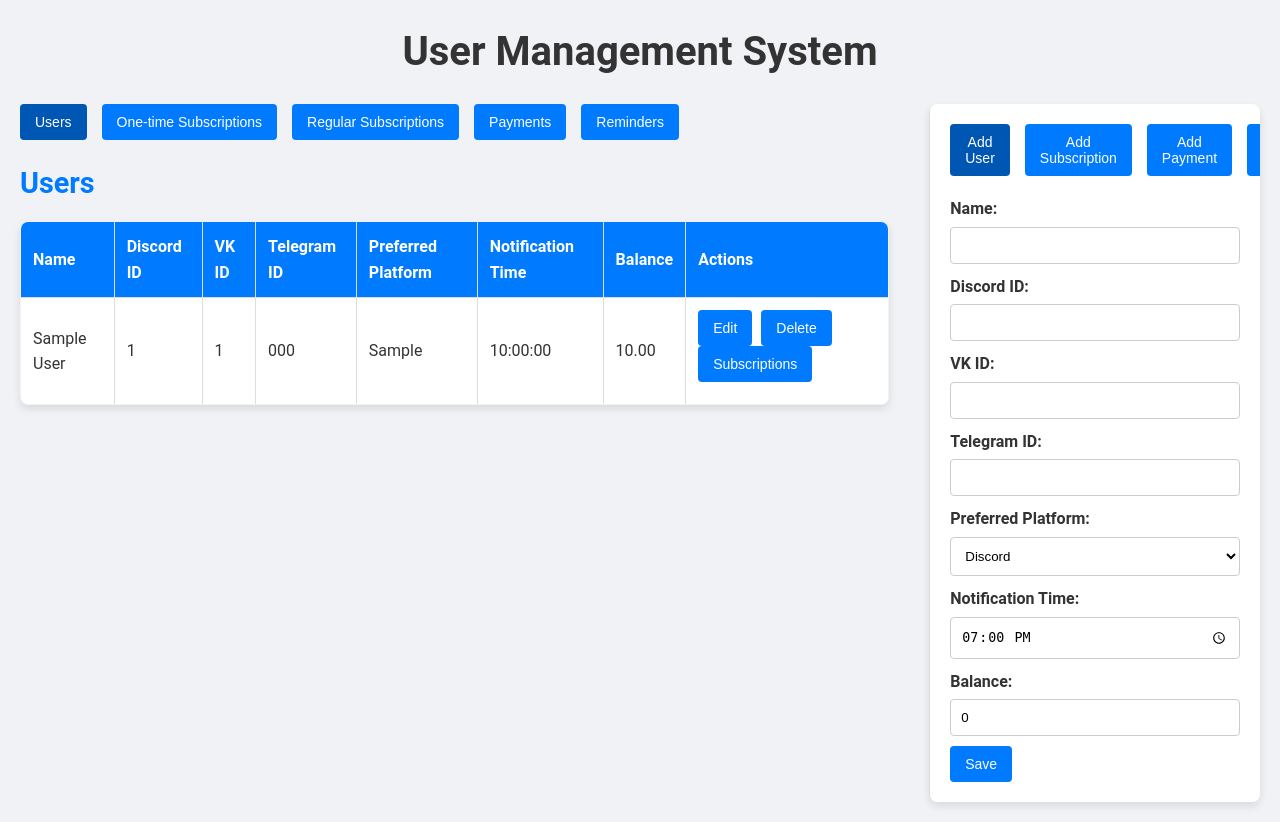
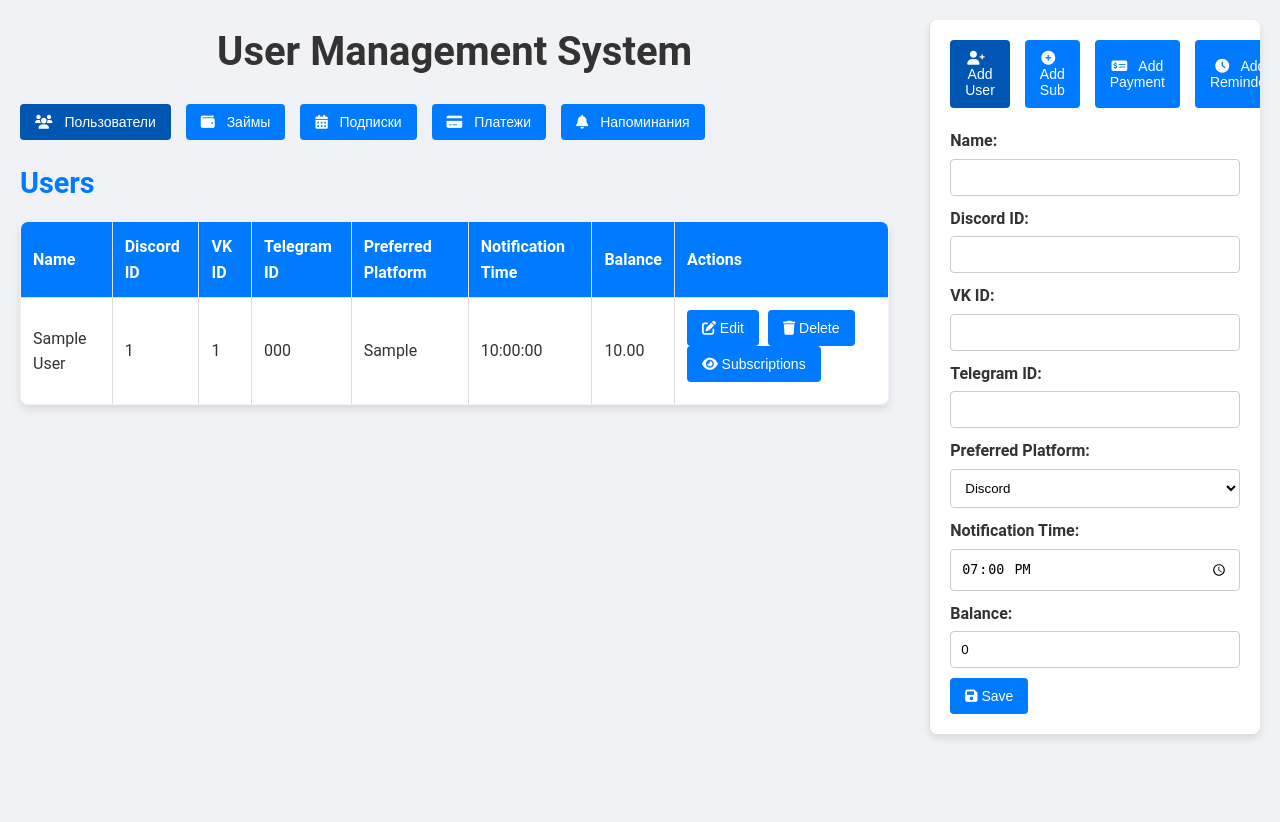
Before and after one commit to ckeiituk/Collector, a Flask app: page / in a window 1280 px wide. After the commit the page ends 738 px from the top, so only its background shows below. Run offline with Flask 3, Linux system fonts and the light colour scheme; tables that the repository leaves empty hold one stand-in row (values such as "Sample post"); some libraries are stand-ins or nearby versions.

Commit message:
- Добавлены иконки для кнопок - Изменена функция loadEditForm для динамического обновления заголовка формы редактирования - Обновлена функция openAttachUserForm для динамического отображения имени подписки в заголовке формы - Добавлено поле редактирования комментария в форму редактирования платежа - Форматирование даты и времени для поля created_at без микросекунд - Обновлены HTML-шаблоны для форм редактирования и прикрепления с динамическими заголовками и полем комментария

```diff
--- a/app/routes/subscription_routes.py
+++ b/app/routes/subscription_routes.py
@@ -32,10 +32,12 @@ def toggle_subscription_pause():
 
 
 
+@subscription_bp.route('/subscriptions')
 def subscription_list():
     one_time_subscriptions = Subscription.query.filter_by(period='one-time').all()
     regular_subscriptions = Subscription.query.filter(Subscription.period != 'one-time').all()
-    return render_template('partials/subscriptions.html', one_time_subscriptions=one_time_subscriptions, regular_subscriptions=regular_subscriptions)
+    # Передаем данные в 'index.html' и используем соответствующие частичные шаблоны для отображения данных
+    return render_template('index.html', one_time_subscriptions=one_time_subscriptions, regular_subscriptions=regular_subscriptions)
 @subscription_bp.route('/add_subscription', methods=['POST'])
 def add_subscription():
     data = request.get_json()
--- a/app/static/styles.css
+++ b/app/static/styles.css
@@ -276,3 +276,7 @@ details ul li {
         box-shadow: none;
     }
 }
+
+.button i, .sidebar-tab-button i, .tab-button i {
+    margin-right: 8px;
+}
--- a/app/templates/forms/add_payment.html
+++ b/app/templates/forms/add_payment.html
@@ -13,5 +13,5 @@
         <option value="paid">Paid</option>
     </select>
 
-    <button type="button" onclick="createPayment()">Add Payment</button>
+    <button type="button" onclick="createPayment()"><i class="fas fa-save"></i> Add Payment</button>
 </form>
--- a/app/templates/forms/add_reminder.html
+++ b/app/templates/forms/add_reminder.html
@@ -16,5 +16,5 @@
     <option value="sent">Sent</option>
   </select>
 
-  <button type="submit">Add Reminder</button>
+  <button type="submit"><i class="fas fa-save"></i> Add Reminder</button>
 </form>
--- a/app/templates/forms/add_subscription.html
+++ b/app/templates/forms/add_subscription.html
@@ -19,5 +19,5 @@
     <option value="one-time">One-time</option>
   </select>
 
-  <button type="button" onclick="addSubscription()">Add Subscription</button>
+  <button type="button" onclick="addSubscription()"><i class="fas fa-save"></i> Add Subscription</button>
 </form>
--- a/app/templates/forms/add_user.html
+++ b/app/templates/forms/add_user.html
@@ -1,6 +1,5 @@
-<!-- app/templates/forms/add_user.html -->
 <form id="addUserForm">
   <input type="hidden" name="csrf_token" value="{{ csrf_token }}">
   {% include 'forms/user_form.html' %}
-  <button type="button" onclick="addUser()">Save</button>
+  <button type="button" onclick="addUser()"><i class="fas fa-save"></i> Save</button>
 </form>
--- a/app/templates/forms/attach_user_to_subscription.html
+++ b/app/templates/forms/attach_user_to_subscription.html
@@ -1,4 +1,5 @@
-<!-- app/templates/forms/attach_user_to_subscription.html -->
+<div>
+    <h3 id="formHeader">{{ subscription.name }}</h3>
     <form id="attachUserForm">
         <input type="hidden" name="csrf_token" value="{{ csrf_token }}">
         <input type="hidden" name="subscription_id" value="{{ subscription.id }}">
@@ -18,5 +19,6 @@
         <label for="is_paused">Is Paused:</label>
         <input type="checkbox" id="is_paused" name="is_paused">
 
-    <button type="button" onclick="attachUserToSubscription('attachUserForm')">Attach User to Subscription</button>
+        <button type="button" onclick="attachUserToSubscription('attachUserForm')"><i class="fas fa-save"></i> Attach</button>
     </form>
+</div>
--- a/app/templates/forms/edit_reminder.html
+++ b/app/templates/forms/edit_reminder.html
@@ -1,4 +1,6 @@
 <!-- app/templates/forms/edit_reminder.html -->
+<div>
+    <h2 id="formHeader">{{ reminder.user.name }} / {{ reminder.id }}</h2>
     <form method="post" action="{{ url_for('reminder_bp.update_reminder', reminder_id=reminder.id) }}" class="form-container">
         <input type="hidden" name="csrf_token" value="{{ csrf_token }}">
         <label for="reminder_date">Reminder Date:</label>
@@ -12,3 +14,4 @@
 
         <button type="submit">Save</button>
     </form>
+</div>
--- a/app/templates/forms/edit_subscription.html
+++ b/app/templates/forms/edit_subscription.html
@@ -1,4 +1,5 @@
-<!-- app/templates/forms/edit_subscription.html -->
+<div>
+    <h2 id="formHeader">{{ subscription.name }}</h2>
     <form id="editSubscriptionForm">
         <input type="hidden" name="csrf_token" value="{{ csrf_token }}">
         <label for="name">Name:</label>
@@ -20,5 +21,6 @@
             <option value="one-time" {% if subscription.period == 'one-time' %}selected{% endif %}>One-time</option>
         </select>
 
-    <button type="submit">Save</button>
+        <button type="submit"><i class="fas fa-save"></i> Save</button>
     </form>
+</div>
--- a/app/templates/forms/edit_user.html
+++ b/app/templates/forms/edit_user.html
@@ -1,4 +1,5 @@
-<!-- app/templates/forms/edit_user.html -->
+<div>
+    <h2 id="formHeader">{{ user.name }}</h2>
     <form id="editUserForm">
         <input type="hidden" name="csrf_token" value="{{ csrf_token }}">
         <label for="name">Name:</label>
@@ -26,5 +27,6 @@
         <label for="balance">Balance:</label>
         <input type="number" id="balance" name="balance" value="{{ user.balance }}" step="0.01" required>
 
-    <button type="submit">Save</button>
+        <button type="submit"><i class="fas fa-save"></i> Save</button>
     </form>
+</div>
--- a/app/templates/index.html
+++ b/app/templates/index.html
@@ -5,6 +5,7 @@
   <meta name="viewport" content="width=device-width, initial-scale=1.0">
   <title>User Management System</title>
   <link rel="stylesheet" href="{{ url_for('static', filename='styles.css') }}">
+  <link rel="stylesheet" href="https://cdnjs.cloudflare.com/ajax/libs/font-awesome/6.0.0-beta3/css/all.min.css">
   <script src="{{ url_for('static', filename='scripts.js') }}"></script>
   <meta name="csrf-token" content="{{ csrf_token }}">
 </head>
@@ -19,16 +20,15 @@
 {% endif %}
 {% endwith %}
 
-<h1 class="centered">User Management System</h1>
-
 <div class="container">
   <div class="main-content">
+    <h1 class="centered">User Management System</h1>
     <div class="tab-buttons">
-      <button class="tab-button active" onclick="openTab(event, 'users')">Users</button>
-      <button class="tab-button" onclick="openTab(event, 'one_time_subscriptions')">One-time Subscriptions</button>
-      <button class="tab-button" onclick="openTab(event, 'regular_subscriptions')">Regular Subscriptions</button>
-      <button class="tab-button" onclick="openTab(event, 'payments')">Payments</button>
-      <button class="tab-button" onclick="openTab(event, 'reminders')">Reminders</button>
+      <button class="tab-button active" onclick="openTab(event, 'users')"><i class="fas fa-users"></i> Пользователи</button>
+      <button class="tab-button" onclick="openTab(event, 'one_time_subscriptions')"><i class="fas fa-wallet"></i> Займы</button>
+      <button class="tab-button" onclick="openTab(event, 'regular_subscriptions')"><i class="fas fa-calendar-alt"></i> Подписки</button>
+      <button class="tab-button" onclick="openTab(event, 'payments')"><i class="fas fa-credit-card"></i> Платежи</button>
+      <button class="tab-button" onclick="openTab(event, 'reminders')"><i class="fas fa-bell"></i> Напоминания</button>
     </div>
 
     <div id="users" class="tab-content">
@@ -51,10 +51,10 @@
   <div class="sidebar">
 
     <div class="sidebar-tab-buttons">
-      <button class="sidebar-tab-button active" onclick="openSidebarTab(event, 'add_user')">Add User</button>
-      <button class="sidebar-tab-button" onclick="openSidebarTab(event, 'add_subscription')">Add Subscription</button>
-      <button class="sidebar-tab-button" onclick="openSidebarTab(event, 'add_payment')">Add Payment</button>
-      <button class="sidebar-tab-button" onclick="openSidebarTab(event, 'add_reminder')">Add Reminder</button>
+      <button class="sidebar-tab-button active" onclick="openSidebarTab(event, 'add_user')"><i class="fas fa-user-plus"></i> Add User</button>
+      <button class="sidebar-tab-button" onclick="openSidebarTab(event, 'add_subscription')"><i class="fas fa-plus-circle"></i> Add Sub</button>
+      <button class="sidebar-tab-button" onclick="openSidebarTab(event, 'add_payment')"><i class="fas fa-money-check-alt"></i> Add Payment</button>
+      <button class="sidebar-tab-button" onclick="openSidebarTab(event, 'add_reminder')"><i class="fas fa-clock"></i> Add Reminder</button>
     </div>
     <div id="add_user" class="sidebar-tab-content">
       {% include 'forms/add_user.html' %}
@@ -72,6 +72,7 @@
     <div id="edit_user" class="sidebar-tab-content" style="display:none;"></div>
     <div id="attach_user_to_subscription" class="sidebar-tab-content" style="display:none;"></div>
   </div>
+</div>
 
 </body>
 </html>
--- a/app/templates/partials/one_time_subscriptions.html
+++ b/app/templates/partials/one_time_subscriptions.html
@@ -20,24 +20,24 @@
     <td>{{ subscription.monthly_amount }} RUB</td>
     <td>{{ subscription.period }}</td>
     <td>
-      <button type="button" onclick="loadEditForm('subscription', '{{ subscription.id }}')">Edit</button>
+      <button type="button" onclick="loadEditForm('subscription', '{{ subscription.id }}')"><i class="fas fa-edit"></i> Edit</button>
       <button type="button" onclick="toggleSubscriptionPause({{ subscription.id }})">
-        {{ 'Pause' if not subscription.is_paused else 'Resume' }}
+        <i class="fas fa-pause"></i> {{ 'Pause' if not subscription.is_paused else 'Resume' }}
       </button>
-      <button type="button" onclick="deleteSubscription({{ subscription.id }})">Delete</button>
-      <button type="button" onclick="openAttachUserForm('subscription', '{{ subscription.id }}')">Attach</button>
-      <button class="toggle-button" onclick="toggleDetails('details-users-{{ subscription.id }}')">Users</button>
+      <button type="button" onclick="deleteSubscription({{ subscription.id }})"><i class="fas fa-trash"></i> Delete</button>
+      <button type="button" onclick="openAttachUserForm('subscription', '{{ subscription.id }}')"><i class="fas fa-user-plus"></i> Attach</button>
+      <button class="toggle-button" onclick="toggleDetails('details-users-{{ subscription.id }}')"><i class="fas fa-users"></i> Users</button>
     </td>
   </tr>
   <tr>
     <td colspan="6">
       <details id="details-users-{{ subscription.id }}" class="table-details">
-        <summary>Users:</summary>
+        <summary><i class="fas fa-users"></i> Users:</summary>
         <ul>
           {% for user_subscription in subscription.user_subscriptions %}
           <li>
             {{ user_subscription.user.name }} - {{ user_subscription.amount }} RUB
-            <button type="button" onclick="detachUserFromSubscription({{ user_subscription.id }}, {{ subscription.id }})">Detach</button>
+            <button type="button" onclick="detachUserFromSubscription({{ user_subscription.id }}, {{ subscription.id }})"><i class="fas fa-unlink"></i> Detach</button>
           </li>
           {% endfor %}
         </ul>
@@ -71,24 +71,24 @@
     <td>{{ subscription.monthly_amount }} RUB</td>
     <td>{{ subscription.period }}</td>
     <td>
-      <button type="button" onclick="loadEditForm('subscription', '{{ subscription.id }}')">Edit</button>
+      <button type="button" onclick="loadEditForm('subscription', '{{ subscription.id }}')"><i class="fas fa-edit"></i> Edit</button>
       <button type="button" onclick="toggleSubscriptionPause({{ subscription.id }})">
-        {{ 'Pause' if not subscription.is_paused else 'Resume' }}
+        <i class="fas fa-pause"></i> {{ 'Pause' if not subscription.is_paused else 'Resume' }}
       </button>
-      <button type="button" onclick="deleteSubscription({{ subscription.id }})">Delete</button>
-      <button type="button" onclick="openAttachUserForm('subscription', '{{ subscription.id }}')">Attach</button>
-      <button class="toggle-button" onclick="toggleDetails('details-users-{{ subscription.id }}')">Users</button>
+      <button type="button" onclick="deleteSubscription({{ subscription.id }})"><i class="fas fa-trash"></i> Delete</button>
+      <button type="button" onclick="openAttachUserForm('subscription', '{{ subscription.id }}')"><i class="fas fa-user-plus"></i> Attach</button>
+      <button class="toggle-button" onclick="toggleDetails('details-users-{{ subscription.id }}')"><i class="fas fa-users"></i> Users</button>
     </td>
   </tr>
   <tr>
     <td colspan="6">
       <details id="details-users-{{ subscription.id }}" class="table-details">
-        <summary>Users:</summary>
+        <summary><i class="fas fa-users"></i> Users:</summary>
         <ul>
           {% for user_subscription in subscription.user_subscriptions %}
           <li>
             {{ user_subscription.user.name }} - {{ user_subscription.amount }} RUB
-            <button type="button" onclick="detachUserFromSubscription({{ user_subscription.id }}, {{ subscription.id }})">Detach</button>
+            <button type="button" onclick="detachUserFromSubscription({{ user_subscription.id }}, {{ subscription.id }})"><i class="fas fa-unlink"></i> Detach</button>
           </li>
           {% endfor %}
         </ul>
--- a/app/templates/partials/payments.html
+++ b/app/templates/partials/payments.html
@@ -21,13 +21,13 @@
     <td>{{ payment.comment | safe }}</td>
     <td>{{ payment.status }}</td>
     <td>
-      <button type="button" onclick="loadEditForm('payment', '{{ payment.id }}')">Edit</button>
-      <button type="button" onclick="deletePayment({{ payment.id }})">Delete</button>
+      <button type="button" onclick="loadEditForm('payment', '{{ payment.id }}')"><i class="fas fa-edit"></i> Edit</button>
+      <button type="button" onclick="deletePayment({{ payment.id }})"><i class="fas fa-trash"></i> Delete</button>
       <button type="button" onclick="updatePaymentStatus({{ payment.id }})">
-        {{ 'Mark as Paid' if payment.status == 'pending' else 'Mark as Pending' }}
+        <i class="fas fa-check"></i> {{ 'Mark as Paid' if payment.status == 'pending' else 'Mark as Pending' }}
       </button>
       {% if payment.status == 'pending' %}
-      <button type="button" onclick="createReminder({{ payment.id }})">Create Reminder</button>
+      <button type="button" onclick="createReminder({{ payment.id }})"><i class="fas fa-bell"></i> Create Reminder</button>
       {% endif %}
     </td>
   </tr>
--- a/app/templates/partials/regular_subscriptions.html
+++ b/app/templates/partials/regular_subscriptions.html
@@ -19,24 +19,24 @@
     <td>{{ subscription.monthly_amount }} RUB</td>
     <td>{{ subscription.period }}</td>
     <td>
-      <button type="button" onclick="loadEditForm('subscription', '{{ subscription.id }}')">Edit</button>
+      <button type="button" onclick="loadEditForm('subscription', '{{ subscription.id }}')"><i class="fas fa-edit"></i> Edit</button>
       <button type="button" onclick="toggleSubscriptionPause('{{ subscription.id }}')">
-        {{ 'Pause' if not subscription.is_paused else 'Resume' }}
+        <i class="fas fa-pause"></i> {{ 'Pause' if not subscription.is_paused else 'Resume' }}
       </button>
-      <button type="button" onclick="deleteSubscription({{ subscription.id }})">Delete</button>
-      <button type="button" onclick="openAttachUserForm('subscription', '{{ subscription.id }}')">Attach</button>
-      <button class="toggle-button" onclick="toggleDetails('details-users-{{ subscription.id }}')">Users</button>
+      <button type="button" onclick="deleteSubscription({{ subscription.id }})"><i class="fas fa-trash"></i> Delete</button>
+      <button type="button" onclick="openAttachUserForm('subscription', '{{ subscription.id }}')"><i class="fas fa-user-plus"></i> Attach</button>
+      <button class="toggle-button" onclick="toggleDetails('details-users-{{ subscription.id }}')"><i class="fas fa-users"></i> Users</button>
     </td>
   </tr>
   <tr>
     <td colspan="6">
       <details id="details-users-{{ subscription.id }}" class="table-details">
-        <summary>Users:</summary>
+        <summary><i class="fas fa-users"></i> Users:</summary>
         <ul>
           {% for user_subscription in subscription.user_subscriptions %}
           <li>
             {{ user_subscription.user.name }} - {{ user_subscription.amount }} RUB
-            <button type="button" onclick="detachUserFromSubscription({{ user_subscription.id }}, {{ subscription.id }})">Detach</button>
+            <button type="button" onclick="detachUserFromSubscription({{ user_subscription.id }}, {{ subscription.id }})"><i class="fas fa-unlink"></i> Detach</button>
           </li>
           {% endfor %}
         </ul>
--- a/app/templates/partials/reminders.html
+++ b/app/templates/partials/reminders.html
@@ -15,8 +15,8 @@
         <td>{{ reminder.reminder_date }}</td>
         <td>{{ reminder.status }}</td>
         <td>
-            <button type="button" onclick="loadEditForm('reminder', '{{ reminder.id }}')">Edit</button>
-            <button type="button" onclick="deleteReminder({{ reminder.id }})">Delete</button>
+            <button type="button" onclick="loadEditForm('reminder', '{{ reminder.id }}')"><i class="fas fa-edit"></i> Edit</button>
+            <button type="button" onclick="deleteReminder({{ reminder.id }})"><i class="fas fa-trash"></i> Delete</button>
         </td>
     </tr>
     {% endfor %}
--- a/app/templates/partials/users.html
+++ b/app/templates/partials/users.html
@@ -23,14 +23,14 @@
         <td>{{ user.notification_time }}</td>
         <td>{{ user.balance }}</td>
         <td>
-            <button type="button" onclick="loadEditForm('user', '{{ user.id }}')">Edit</button>
+            <button type="button" onclick="loadEditForm('user', '{{ user.id }}')"><i class="fas fa-edit"></i> Edit</button>
             <form method="post" action="{{ url_for('user_bp.delete_user', user_id=user.id) }}" style="display:inline;">
                 <input type="hidden" name="csrf_token" value="{{ csrf_token }}">
-                <button type="submit">Delete</button>
+                <button type="submit"><i class="fas fa-trash"></i> Delete</button>
             </form>
-            <button class="toggle-button" onclick="toggleDetails('details-subscriptions-{{ user.id }}')">Subscriptions</button>
+            <button class="toggle-button" onclick="toggleDetails('details-subscriptions-{{ user.id }}')"><i class="fas fa-eye"></i> Subscriptions</button>
             <details id="details-subscriptions-{{ user.id }}" class="table-details">
-                <summary>Subscriptions</summary>
+                <summary><i class="fas fa-list"></i> Subscriptions</summary>
                 <ul>
                     {% for user_subscription in user.subscriptions %}
                     {% if not (user_subscription.subscription.is_paused and user_subscription.subscription.period == 'one-time') %}
@@ -40,16 +40,15 @@
                             <input type="hidden" name="csrf_token" value="{{ csrf_token }}">
                             <input type="number" name="amount" value="{{ user_subscription.amount }}" step="0.01" required> RUB
                             <input type="checkbox" name="is_manual" {% if user_subscription.is_manual %}checked{% endif %}> Manual
-                            <button type="submit">Update</button>
+                            <button type="submit"><i class="fas fa-save"></i> Update</button>
                         </form>
-                        <button type="button" onclick="detachUserFromSubscription({{ user_subscription.id }}, {{ user_subscription.subscription.id }})">Detach</button>
+                        <button type="button" onclick="detachUserFromSubscription({{ user_subscription.id }}, {{ user_subscription.subscription.id }})"><i class="fas fa-unlink"></i> Detach</button>
                     </li>
                     {% endif %}
                     {% endfor %}
                 </ul>
             </details>
         </td>
-
     </tr>
     {% endfor %}
     </tbody>
```
Also changed, not shown: app/templates/forms/edit_payment.html (+8 -2 lines). Lines whose indentation alone changed are shown as unchanged.
